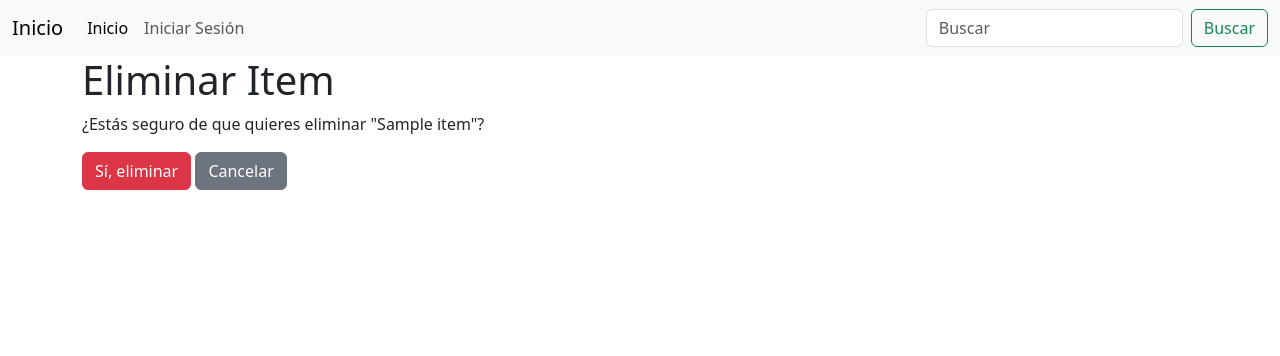
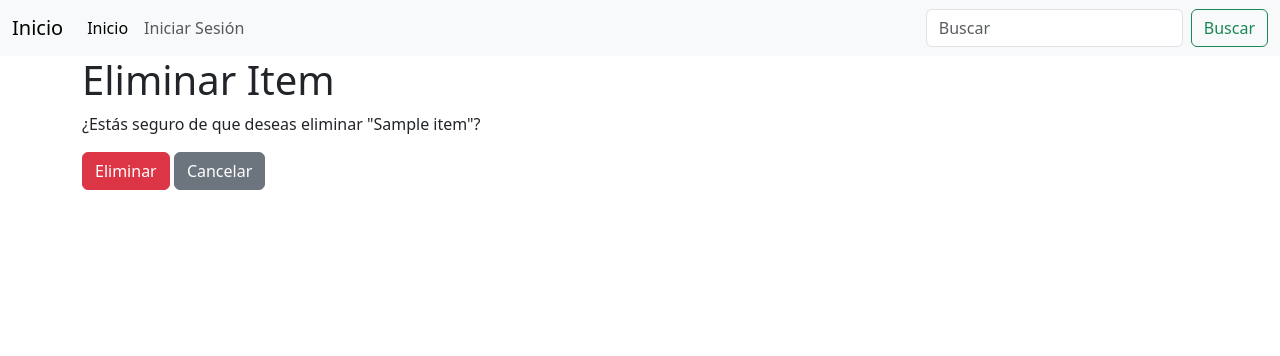
Before and after one commit to LuisOPavez/prueba3web, a Django app: template paginaWeb/items/templates/items/item_confirm_delete.html in a window 1280 px wide. Shown: the top 356 px of the page. Run offline with Django 3.2, Linux system fonts and the light colour scheme; the template is opened without the code that fills it: most values are stand-ins (such as "Sample title", 1, 10 or a date in 2020).

Commit message:
Update item_confirm_delete.html

```diff
--- a/paginaWeb/items/templates/items/item_confirm_delete.html
+++ b/paginaWeb/items/templates/items/item_confirm_delete.html
@@ -4,10 +4,10 @@
 
 {% block content %}
   <h1>Eliminar Item</h1>
-  <p>¿Estás seguro de que quieres eliminar "{{ item.nombre }}"?</p>
+  <p>¿Estás seguro de que deseas eliminar "{{ item.nombre }}"?</p>
   <form method="post">
     {% csrf_token %}
-    <button type="submit" class="btn btn-danger">Sí, eliminar</button>
+    <button type="submit" class="btn btn-danger">Eliminar</button>
     <a href="{% url 'item_list' %}" class="btn btn-secondary">Cancelar</a>
   </form>
 {% endblock %}
```
